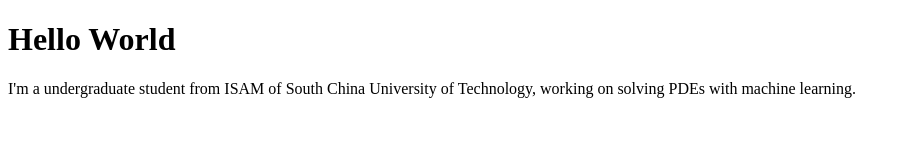
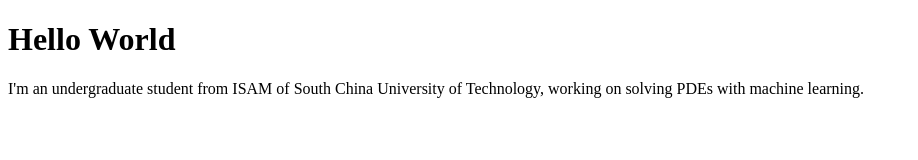
Before and after one commit to LRKasri/LRKasri.github.io, a plain HTML site: page index.html in a window 1280 px wide. Shown: the whole page, without its empty margins (0-918 px from the left). Drawn offline with Linux system fonts and the light colour scheme.

Commit message:
Update index.html

```diff
--- a/index.html
+++ b/index.html
@@ -2,6 +2,6 @@
 <html>
 <body>
 <h1>Hello World</h1>
-<p>I'm a undergraduate student from ISAM of South China University of Technology, working on solving PDEs with machine learning.</p>
+<p>I'm an undergraduate student from ISAM of South China University of Technology, working on solving PDEs with machine learning.</p>
 </body>
 </html>
```
